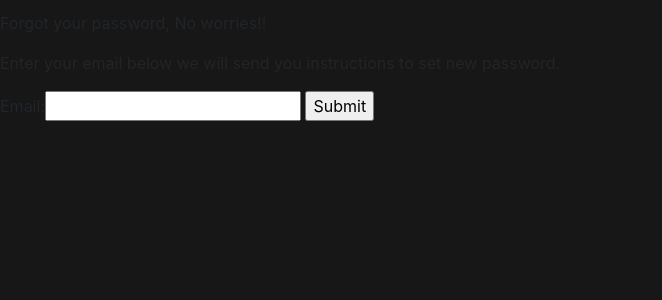
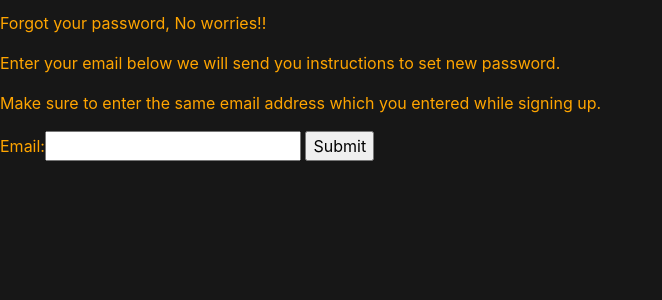
Before and after one commit to Satyam-Raj/Resume, a Django app: page /reset_password in a window 1280 px wide. Shown: the part 64-364 px from the top of the page, without its empty margins (0-662 px from the left). Run offline with Django 3.2, Linux system fonts and the light colour scheme; some libraries are stand-ins or nearby versions; some web fonts are replaced.

Commit message:
improvement

```diff
--- a/app/static/css/main.css
+++ b/app/static/css/main.css
@@ -264,7 +264,9 @@
   font-size:220%;
 }
 
-
+.password_reset{
+  color: orange;
+}
 
 
 
--- a/app/templates/base.html
+++ b/app/templates/base.html
@@ -196,7 +196,7 @@
                   placeholder="Enter your password ">
               </div>
               {% csrf_token %}
-               <pre><button type="submit" class="btn btn-primary">Sign In</button>                                <a class="mr-auto" href="{% url 'reset_password' %}">Forgot Password?</a></pre>
+               <p> <span> <button type="submit" class="btn btn-primary">Sign In</button></span> <span> <a class="mr-auto" href="{% url 'reset_password' %}">Forgot Password?</a></span></p>
 
             </form>
           </div>
--- a/app/templates/forgot_password/password_reset.html
+++ b/app/templates/forgot_password/password_reset.html
@@ -1,9 +1,10 @@
 {% extends 'base.html'%}
 {% block content %}
 
-
+<div class="password_reset">
     <p>Forgot your password, No worries!! </p>
     <p>Enter your email below we will send you instructions to set new password.</p>
+    <p>Make sure to enter the same email address which you entered while signing up.</p>
 
     <form method="POST">
 
@@ -13,6 +14,6 @@
         <input type="Submit" name="Send email">
     </form>
 
-
+</div>
 
 {% endblock %}
--- a/app/templates/forgot_password/password_reset_done.html
+++ b/app/templates/forgot_password/password_reset_done.html
@@ -1,8 +1,10 @@
 {% extends 'base.html'%}
 {% block content %}
 
+<div class="password_reset">
+    <p>Your password has been changed successfully !! </p>
+    <p>Go ahead and login to your profile</p>
+</div>
 
-<p>Your password has been changed successfully !! </p>
-<p>Go ahead and login to your profile</p>
 
 {% endblock %}
--- a/app/templates/forgot_password/password_reset_form.html
+++ b/app/templates/forgot_password/password_reset_form.html
@@ -1,7 +1,7 @@
 {% extends 'base.html'%}
 {% block content %}
 
-
+<div class="password_reset">
 <p>Please enter your new password. The password should be typed twice in order to increase accuracy.</p>
 <!--
     {% csrf_token %}
@@ -16,5 +16,8 @@
 
         <input type="Submit" name="Update Password">
     </form>
+</div>
+
+
 
 {% endblock %}
--- a/app/templates/forgot_password/password_reset_sent.html
+++ b/app/templates/forgot_password/password_reset_sent.html
@@ -1,12 +1,12 @@
 {% extends 'base.html'%}
 {% block content %}
 
-
+<div class="password_reset">
 <p>We have emailed you instructions to set your new password.</p>
 <p>If an email account exists, you will receive it!!</p>
-<p>If you did not receive an email, please make sure you have entered a correct email address.</p>
+<p>If you did not receive an email, please make sure you have entered a correct (same email id entered during sign up) email address.</p>
 
-
+</div>
 
 
 
```
Also changed, not shown: db.sqlite3. Lines whose indentation alone changed are shown as unchanged.
